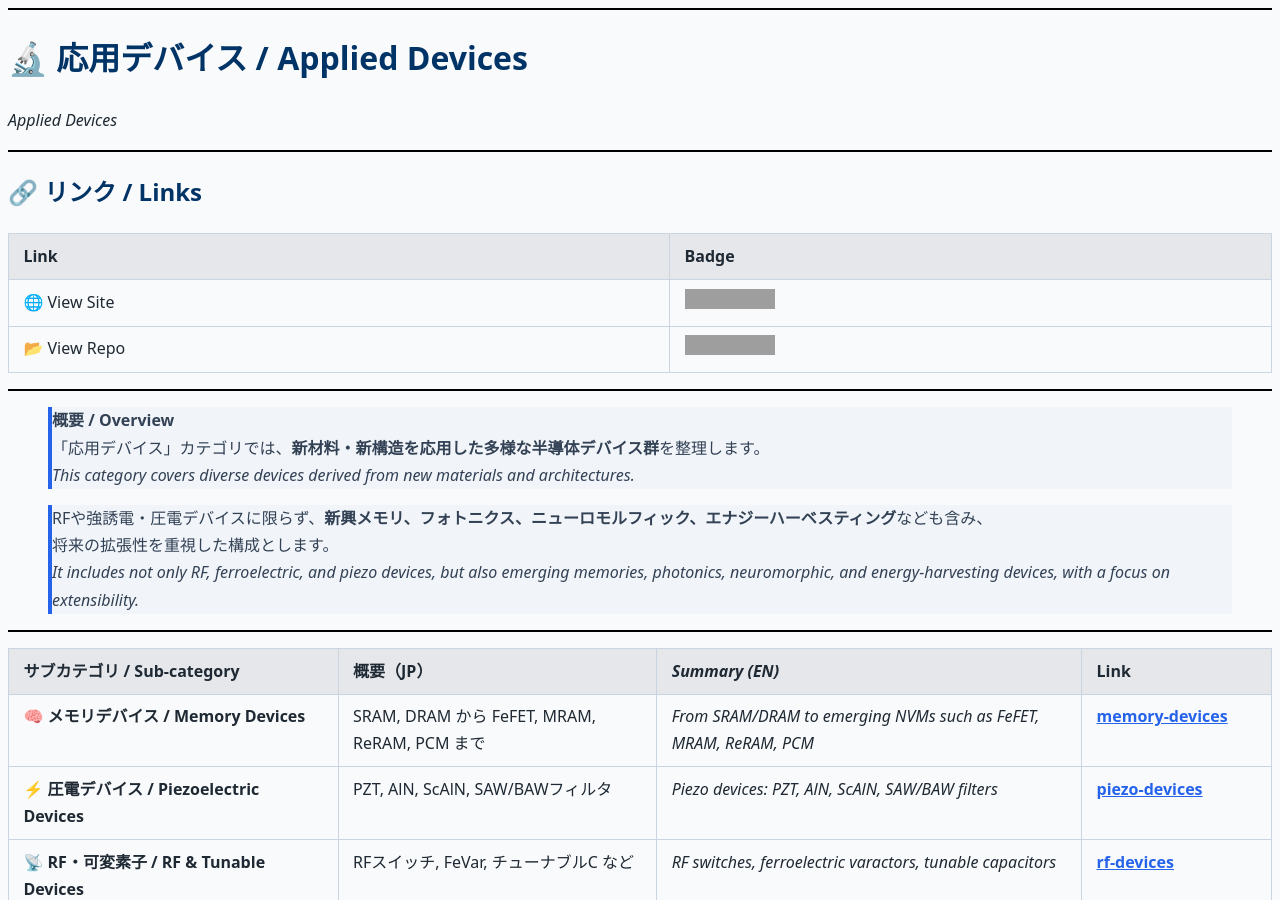
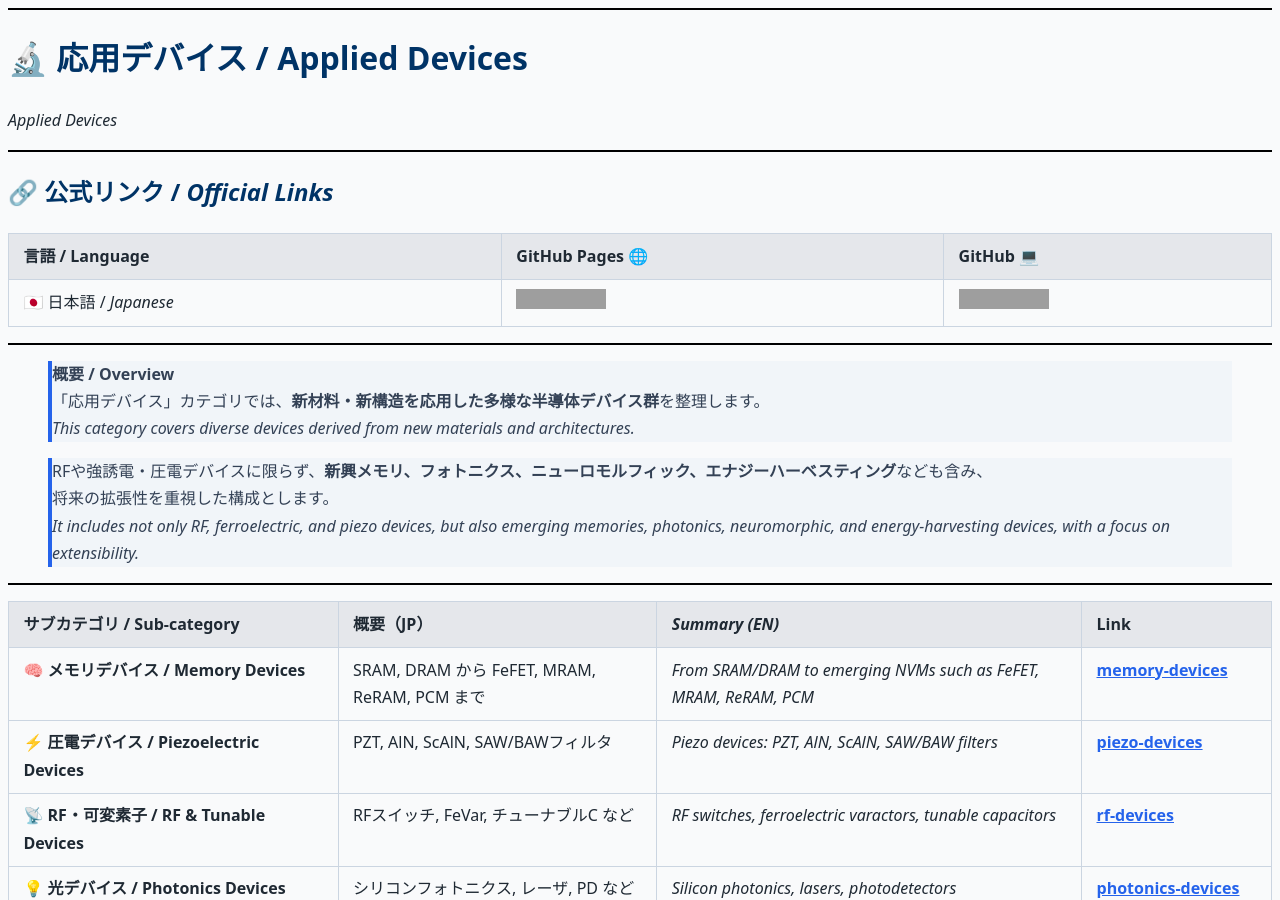
Before and after one commit to Samizo-AITL/Edusemi-Plus, a Jekyll site: the page built from applied-devices/index.md, in a window 1280 px wide and 900 px high. Built offline with Jekyll 4.4.1, drawn with Linux system fonts in a browser that asks for light colours; grey boxes are pictures that could not be loaded.

Commit message:
Update index.md

```diff
--- a/applied-devices/index.md
+++ b/applied-devices/index.md
@@ -10,12 +10,11 @@
 
 ---
 
-## 🔗 リンク / Links
+## 🔗 公式リンク / *Official Links*
 
-| Link | Badge |
-|---|---|
-| 🌐 View Site | [![View Site](https://img.shields.io/badge/View-Site-brightgreen?style=for-the-badge&logo=githubpages)](https://samizo-aitl.github.io/Edusemi-Plus/applied-devices/) |
-| 📂 View Repo | [![View Repo](https://img.shields.io/badge/View-Repo-blue?style=for-the-badge&logo=github)](https://github.com/Samizo-AITL/Edusemi-Plus/tree/main/applied-devices) |
+| 言語 / Language | GitHub Pages 🌐 | GitHub 💻 |
+|-----------------|----------------|-----------|
+| 🇯🇵 日本語 / *Japanese* | [![GitHub Pages JP](https://img.shields.io/badge/GitHub%20Pages-日本語版-brightgreen?logo=github)](https://samizo-aitl.github.io/Edusemi-Plus/applied-devices/) | [![GitHub Repo JP](https://img.shields.io/badge/GitHub-日本語版-blue?logo=github)](https://github.com/Samizo-AITL/Edusemi-Plus/tree/main/applied-devices) |
 
 ---
 
```
